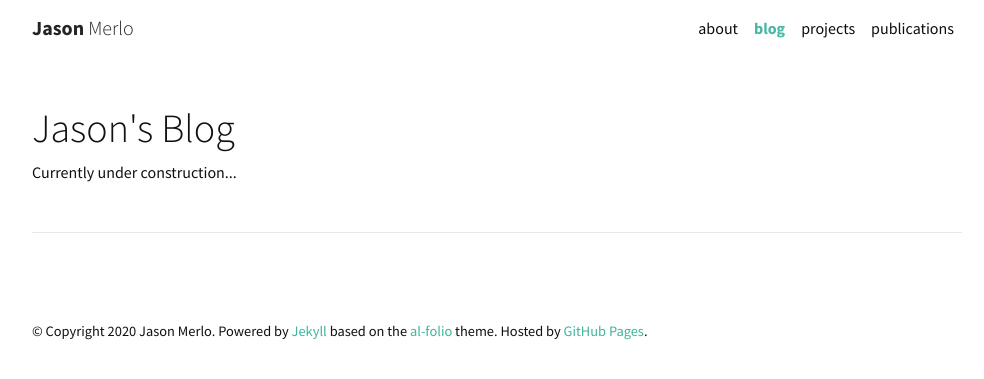
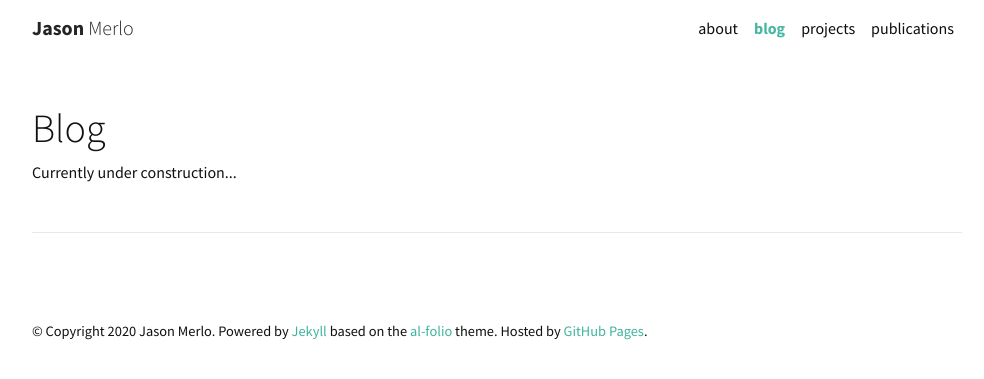
Before and after one commit to SuperUser320/superuser320.github.io, a Jekyll site: the page built from blog/index.html, in a window 1280 px wide. Shown: the top 379 px of the page, without its empty margins (143-1127 px from the left). Built offline with Jekyll 4.4.1, drawn with Linux system fonts in a browser that asks for light colours; nearby versions of some CDN libraries; the list of posts is cut into pages by our own code; a style sheet for code colours, icons or effects is not loaded.

Commit message:
Updated blog title

```diff
--- a/_config.yml
+++ b/_config.yml
@@ -54,7 +54,7 @@ google_analytics: UA-59050539-1 # out your google-analytics code
 # Blog
 # -----------------------------------------------------------------------------
 
-blog_name: Jason's Blog  # your blog must have a name for it to show up in the nav bar
+blog_name: Blog  # your blog must have a name for it to show up in the nav bar
 blog_description: Currently under construction...
 permalink: /blog/:year/:title/
 
```
